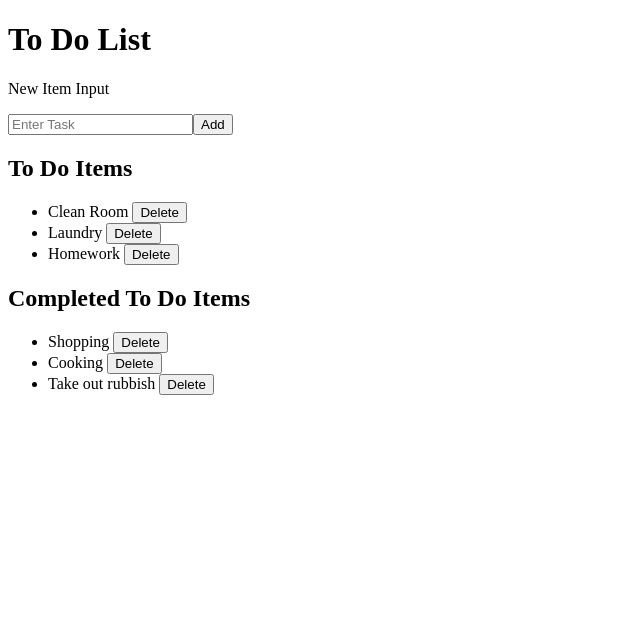
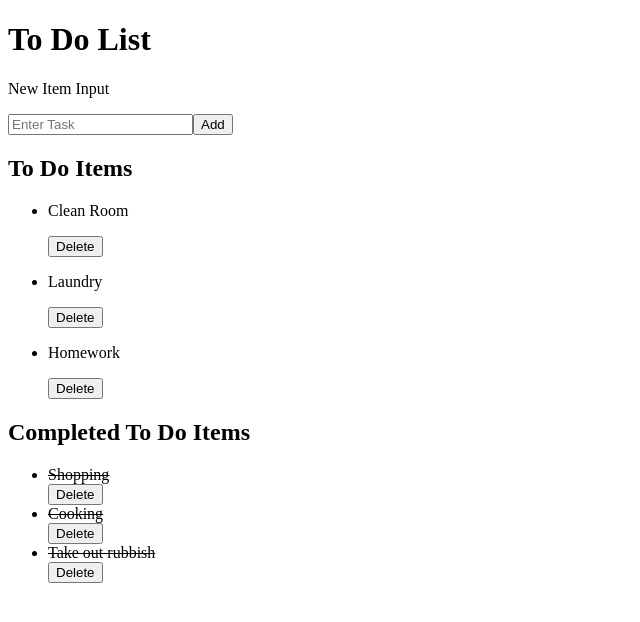
Before and after one commit to jriall/react-recipe-box, a React (Create React App) app: page / in a window 1280 px wide. Shown: the top 622 px of the page, without its empty margins (0-640 px from the left). Built offline with nearby package versions, Linux system fonts and the light colour scheme.

Commit message:
added strikethrough on completed items

```diff
--- a/src/components/ListItem.js
+++ b/src/components/ListItem.js
@@ -1,11 +1,15 @@
 import React from "react";
 
 const ListItem = (props) => {
+  console.log(props.list);
   return (
-    <li className="list-item">
-      {props.item} <button className="delete-list-item" onClick={() => props.deleteItem(props.item, props.list)}>Delete</button>
+    <div>
+    <li className="list-item" onClick={() => props.handleComplete(props.item, props.list)}>
+      {props.list === "completedList" ? <strike>{props.item}</strike> : <p>{props.item}</p>}
     </li>
+      <button className="delete-list-item" onClick={() => props.deleteItem(props.item, props.list)}>Delete</button>
+    </div>
   );
-}
+};
 
 export default ListItem;
--- a/src/containers/App.js
+++ b/src/containers/App.js
@@ -13,6 +13,7 @@ class App extends Component {
     this.addItem = this.addItem.bind(this);
     this.onInputChange = this.onInputChange.bind(this);
     this.deleteItem = this.deleteItem.bind(this);
+    this.handleComplete = this.handleComplete.bind(this);
   }
 
   onInputChange(term) {
@@ -50,12 +51,33 @@ class App extends Component {
     }
   }
 
+  handleComplete(key, list) {
+    if (list === "toDoList") {
+      console.log('moving to completed')
+      const newCompletedList = this.state.completedList.concat(key);
+      const newToDoList = this.state[list].filter(a => a !== key);
+      this.setState({
+        toDoList: newToDoList,
+        completedList: newCompletedList,
+      });
+    }
+    if (list === "completedList") {
+      console.log('moving to uncompleted')
+      const newCompletedList = this.state[list].filter(a => a !== key);
+      const newToDoList = this.state.toDoList.concat(key);
+      this.setState({
+        toDoList: newToDoList,
+        completedList: newCompletedList,
+      });
+    }
+  }
+
   render() {
     console.log(this.state.toDoList);
     return (
       <div className="App">
         <h1>To Do List</h1>
-        <ListAndControlsContainer list={this.state.toDoList} addItem={this.addItem} inputContent={this.state.inputContent} onInputChange={this.onInputChange} deleteItem={this.deleteItem} completedList={this.state.completedList} />
+        <ListAndControlsContainer list={this.state.toDoList} addItem={this.addItem} inputContent={this.state.inputContent} onInputChange={this.onInputChange} deleteItem={this.deleteItem} completedList={this.state.completedList} handleComplete={this.handleComplete}/>
       </div>
     );
   }
--- a/src/containers/ListAndControlsContainer.js
+++ b/src/containers/ListAndControlsContainer.js
@@ -6,7 +6,7 @@ const ListAndControlsContainer = (props) => {
   return (
     <div className="list-and-controls-container">
       <NewItemInput addItem={props.addItem} inputContent={props.inputContent} onInputChange={props.onInputChange} />
-      <ListContainer list={props.list} deleteItem={props.deleteItem} completedList={props.completedList} />
+      <ListContainer list={props.list} deleteItem={props.deleteItem} completedList={props.completedList} handleComplete={props.handleComplete} />
     </div>
   );
 };
--- a/src/containers/ListContainer.js
+++ b/src/containers/ListContainer.js
@@ -2,8 +2,8 @@ import React from 'react';
 import ListItem from '../components/ListItem';
 
 const ListContainer = (props) => {
-  const listItems = props.list.map((item, index) => <ListItem item={item} key={index} deleteItem={props.deleteItem} list="toDoList" />);
-  const completedListItems = props.completedList.map((item, index) => <ListItem item={item} key={index} deleteItem={props.deleteItem} list="completedList" />);
+  const listItems = props.list.map((item, index) => <ListItem item={item} key={index} deleteItem={props.deleteItem} list="toDoList" handleComplete={props.handleComplete} />);
+  const completedListItems = props.completedList.map((item, index) => <ListItem item={item} key={index} deleteItem={props.deleteItem} list="completedList" handleComplete={props.handleComplete} />);
   return (
     <div>
       <h2>To Do Items</h2>
```
